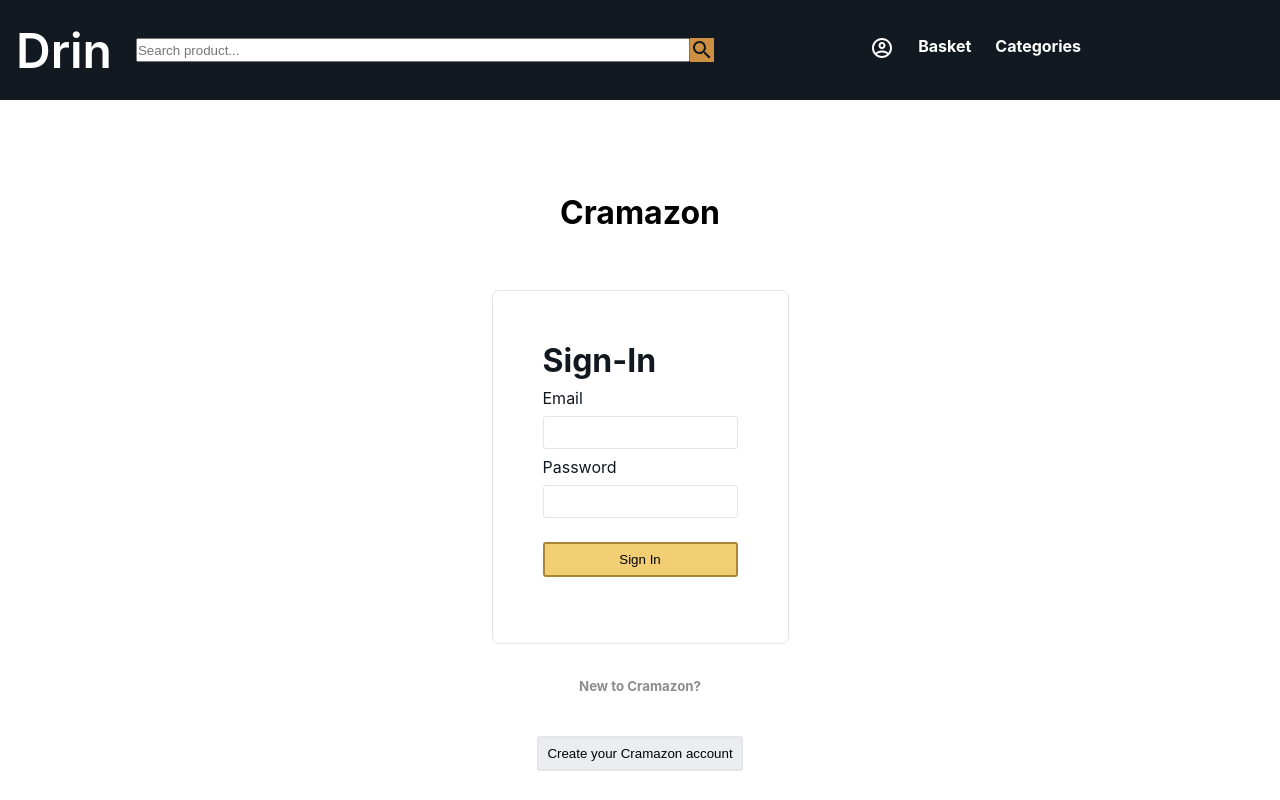
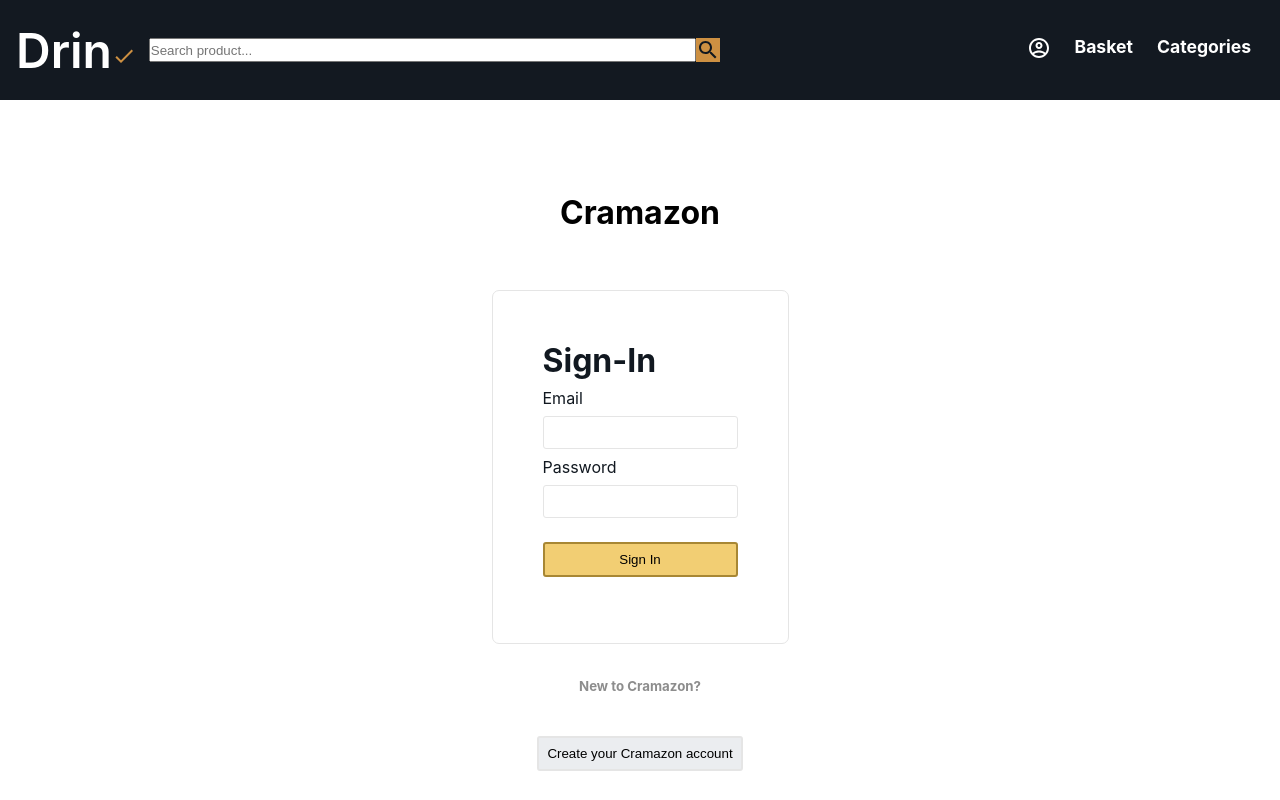
Before and after one commit to ilir2523/hoxton-node-project-frontend, a React (Vite) app: page /signIn in a window 1280 px wide. Built offline with nearby package versions, Linux system fonts and the light colour scheme; no server answers.

Commit message:
adding tick on logo

```diff
--- a/src/styles/header.css
+++ b/src/styles/header.css
@@ -10,10 +10,15 @@
     padding: 1rem;;
 }
 
+.header__doneIcon {
+    color: #cd9042;
+
+}
 
 .header__search {
  display: grid;
  grid-template-columns: auto 10px;
+
 }
 
 
@@ -22,9 +27,9 @@
     list-style: none;
     display: grid;
     grid-auto-flow: column;
-    justify-content: center;
+    justify-content: end;
     gap: 1.5rem;
-    font-size: 1rem;
+    font-size: 1.1rem;
     font-weight: 700;
     padding-right: 0.8rem;
 }
@@ -38,8 +43,10 @@ header nav ul a:hover {
 
 
 .header__logo {
+
    font-size: 3rem;
    font-weight: 600;
+   padding-right: 0.8rem;
 
 }
 
```
